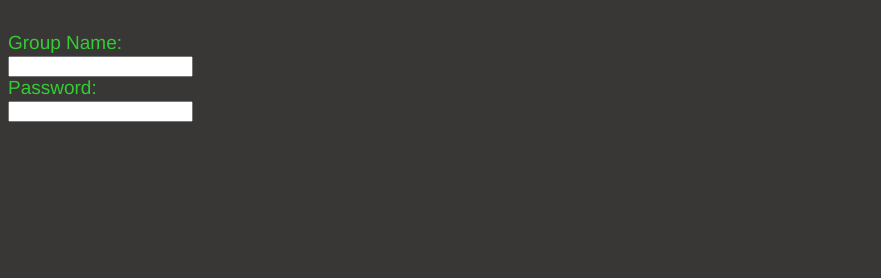
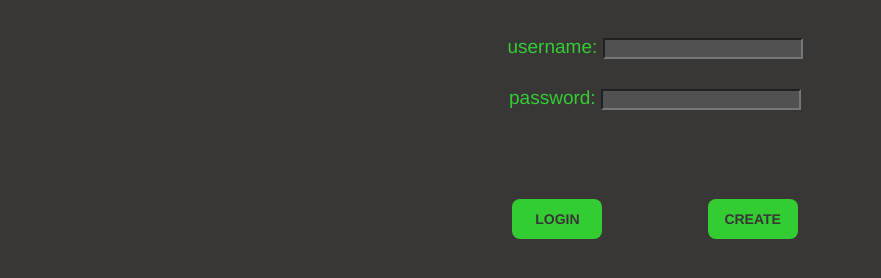
Before and after one commit to JohannesPertl/knodelz-client, a plain HTML site: page index.html in a window 1280 px wide. Shown: the part 128-406 px from the top of the page, without its empty margins (0-881 px from the left). Drawn offline with nearby package versions, Linux system fonts and the light colour scheme.

Commit message:
Adjust client_style_auth.css Change index.html

```diff
--- a/client_style_auth.css
+++ b/client_style_auth.css
@@ -1,8 +1,9 @@
 body {
     background-color:#383736;
-
+    text-align: center;
     font-size: 19px;
     font-family: Helvetica;
+    font-weight: lighter;
     color: #33cc33;
 }
 
@@ -15,3 +16,39 @@ h1 {
 
     text-align: center;
 }
+
+form {
+    margin-left: 30px;
+    text-align: center;
+    margin-top: 30px;
+
+}
+input {
+    width: 200px;
+    box-sizing: border-box;
+    background-color: #515151;
+    color: white;
+
+
+}
+input[type=password]{
+    margin-top: 30px;
+}
+
+
+button {
+    text-align: center;
+    border: 3px;
+    border-radius: 8px;
+    height: 40px;
+    width: 90px;
+    font-family: "Helvetica";
+    font-weight: bold;
+    font-size: 14px;
+    margin-top: 70px;
+    margin-left: 50px;
+    margin-right: 50px;
+    color: #383736;
+    display: inline-block;
+    background-color: #33cc33;
+}
--- a/index.html
+++ b/index.html
@@ -10,10 +10,15 @@
   <body>
     <h1><img src="src/logo.png" alt="Knodelz logo" style="height: 100px"></h1>
     <form>
-      <label for="groupName">Group Name:</label><br>
-      <input type="text" id="groupName" name="groupName"><br>
-      <label for="passWord">Password:</label><br>
-      <input type="text" id="passWord" name="passWord">
+      <label for="username">username:</label>
+      <input type="text" id="username" name="username"><br>
+      <label for="password">password:</label>
+      <input type="password" id="password" name="password">
+
+      <p id="Buttons">
+      <button id="loginButton" type="button">LOGIN</button>
+      <button id="createButton" type="button">CREATE</button>
+      </p>
     </form>
 
 
```
